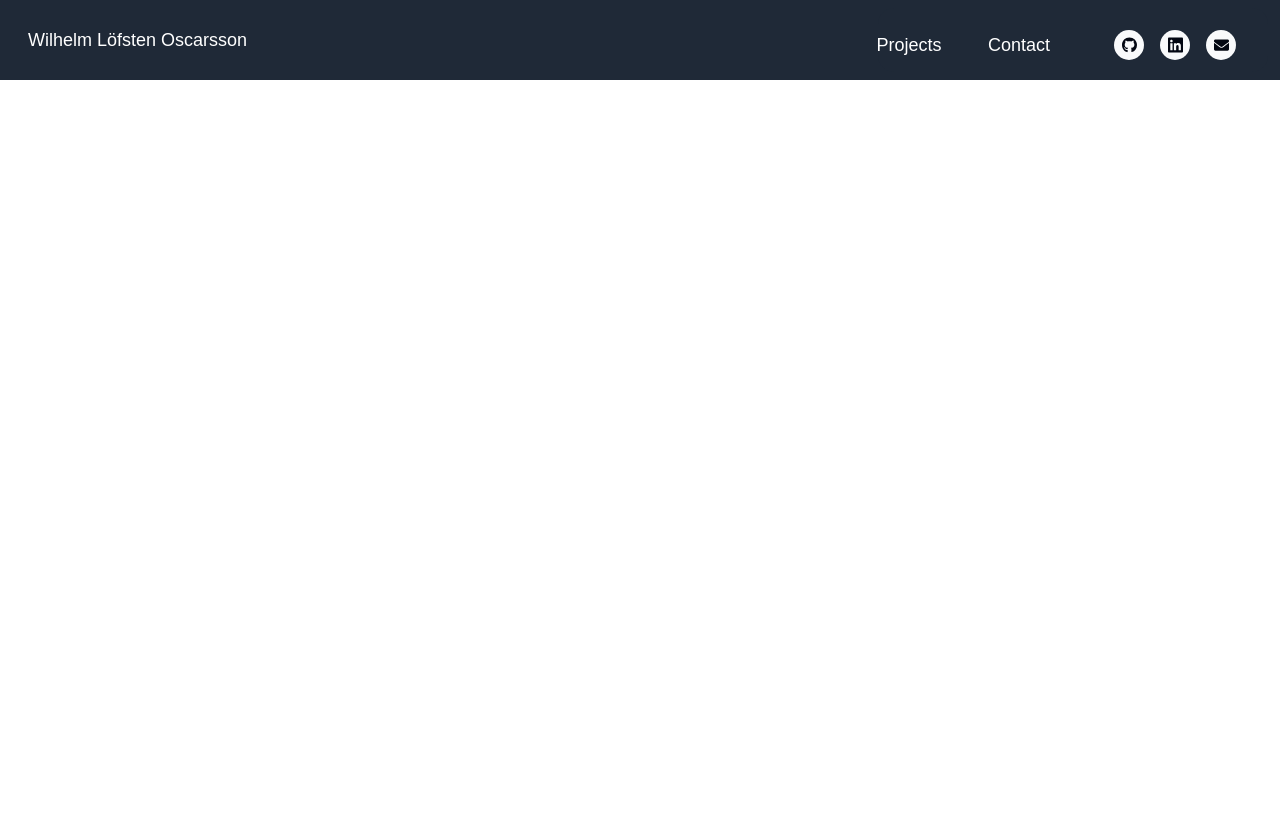
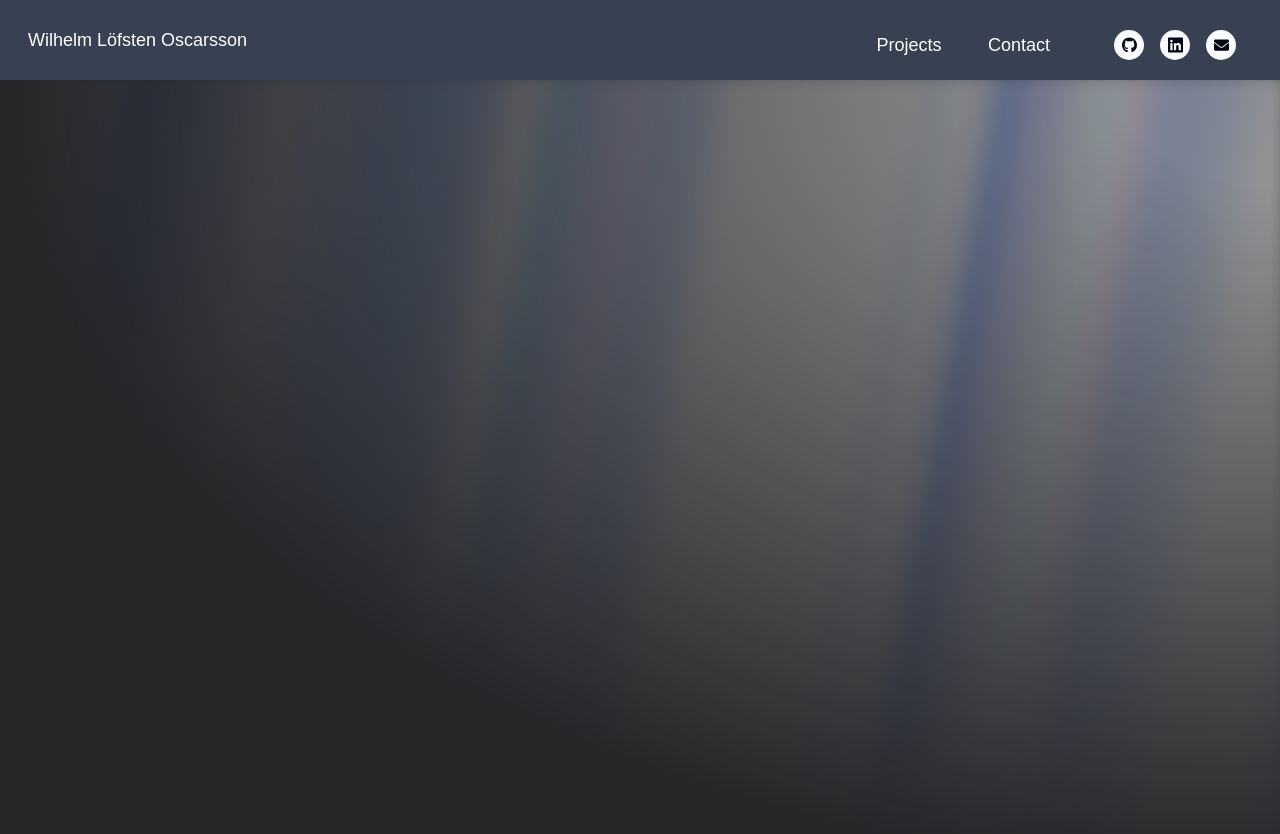
Before and after one commit to wilhelmlofsten/portfoliowebsite, a Next.js app: page / in a window 1280 px wide. Shown: the top 834 px of the page. Before the commit the page ends 800 px from the top, so only its background shows below. Built offline with nearby package versions, Linux system fonts and the light colour scheme.

Commit message:
added aurora component to home

```diff
--- a/src/app/page.js
+++ b/src/app/page.js
@@ -1,9 +1,11 @@
 import Navbar from "../components/ui/Navbar";
+import { AuroraBackground } from "../components/ui/aurora-background";
 
 export default function Home() {
   return (
     <div>
       <Navbar />
+      <AuroraBackground>{/* components here*/}</AuroraBackground>{" "}
     </div>
   );
 }
--- a/src/components/ui/Navbar.jsx
+++ b/src/components/ui/Navbar.jsx
@@ -34,7 +34,7 @@
 
   return (
     <div className="m-0 p-0">
-      <nav className="bg-gray-800 p-3 h-20 mt-0 w-full fixed top-0 z-50 flex justify-between items-center">
+      <nav className="bg-gray-700 p-3 h-20 mt-0 w-full fixed top-0 z-50 flex justify-between items-center">
         <Link href="/" legacyBehavior>
           <a className="text-white text-lg ml-4 hover:text-gray-300">
             Wilhelm Löfsten Oscarsson
--- /dev/null
+++ b/src/components/ui/aurora-background.jsx
@@ -0,0 +1,48 @@
+"use client";
+import { cn } from "@/lib/utils";
+import React from "react";
+
+export const AuroraBackground = ({
+  className,
+  children,
+  showRadialGradient = true,
+  ...props
+}) => {
+  return (
+    <main>
+      <div
+        className={cn(
+          "relative flex flex-col  h-[100vh] items-center justify-center bg-zinc-800  text-slate-950 transition-bg",
+          className
+        )}
+        {...props}
+      >
+        <div className="absolute inset-0 overflow-hidden">
+          <div
+            //   I'm sorry but this is what peak developer performance looks like // trigger warning
+            className={cn(
+              `
+          [--white-gradient:repeating-linear-gradient(100deg,var(--white)_0%,var(--white)_7%,var(--transparent)_10%,var(--transparent)_12%,var(--white)_16%)]
+          [--dark-gradient:repeating-linear-gradient(100deg,var(--black)_0%,var(--black)_7%,var(--transparent)_10%,var(--transparent)_12%,var(--black)_16%)]
+          [--aurora:repeating-linear-gradient(100deg,var(--blue-500)_10%,var(--indigo-300)_15%,var(--blue-300)_20%,var(--violet-200)_25%,var(--blue-400)_30%)]
+          [background-image:var(--white-gradient),var(--aurora)]
+          dark:[background-image:var(--dark-gradient),var(--aurora)]
+          [background-size:300%,_200%]
+          [background-position:50%_50%,50%_50%]
+          filter blur-[10px] invert dark:invert-0
+          after:content-[""] after:absolute after:inset-0 after:[background-image:var(--white-gradient),var(--aurora)]
+          after:dark:[background-image:var(--dark-gradient),var(--aurora)]
+          after:[background-size:200%,_100%]
+          after:animate-aurora after:[background-attachment:fixed] after:mix-blend-difference
+          pointer-events-none
+          absolute -inset-[10px] opacity-50 will-change-transform`,
+              showRadialGradient &&
+                `[mask-image:radial-gradient(ellipse_at_100%_0%,black_10%,var(--transparent)_70%)]`
+            )}
+          ></div>
+        </div>
+        {children}
+      </div>
+    </main>
+  );
+};
--- a/src/components/ui/floating-dock.jsx
+++ b/src/components/ui/floating-dock.jsx
@@ -86,7 +86,7 @@
       onMouseMove={(e) => mouseX.set(e.pageX)}
       onMouseLeave={() => mouseX.set(Infinity)}
       className={cn(
-        "mx-auto hidden md:flex h-16 items-end rounded-2xl bg-gray-800 px-4 pb-3",
+        "mx-auto hidden md:flex h-16 items-end rounded-2xl bg-gray-700 px-4 pb-3",
         className,
         "w-full max-w-4xl"
       )}
--- a/tailwind.config.js
+++ b/tailwind.config.js
@@ -18,6 +18,19 @@
   darkMode: ["class", "class"],
   theme: {
     extend: {
+      animation: {
+        aurora: "aurora 60s linear infinite",
+      },
+      keyframes: {
+        aurora: {
+          from: {
+            backgroundPosition: "50% 50%, 50% 50%",
+          },
+          to: {
+            backgroundPosition: "350% 50%, 350% 50%",
+          },
+        },
+      },
       colors: {
         background: "hsl(var(--background))",
         foreground: "hsl(var(--foreground))",
```
